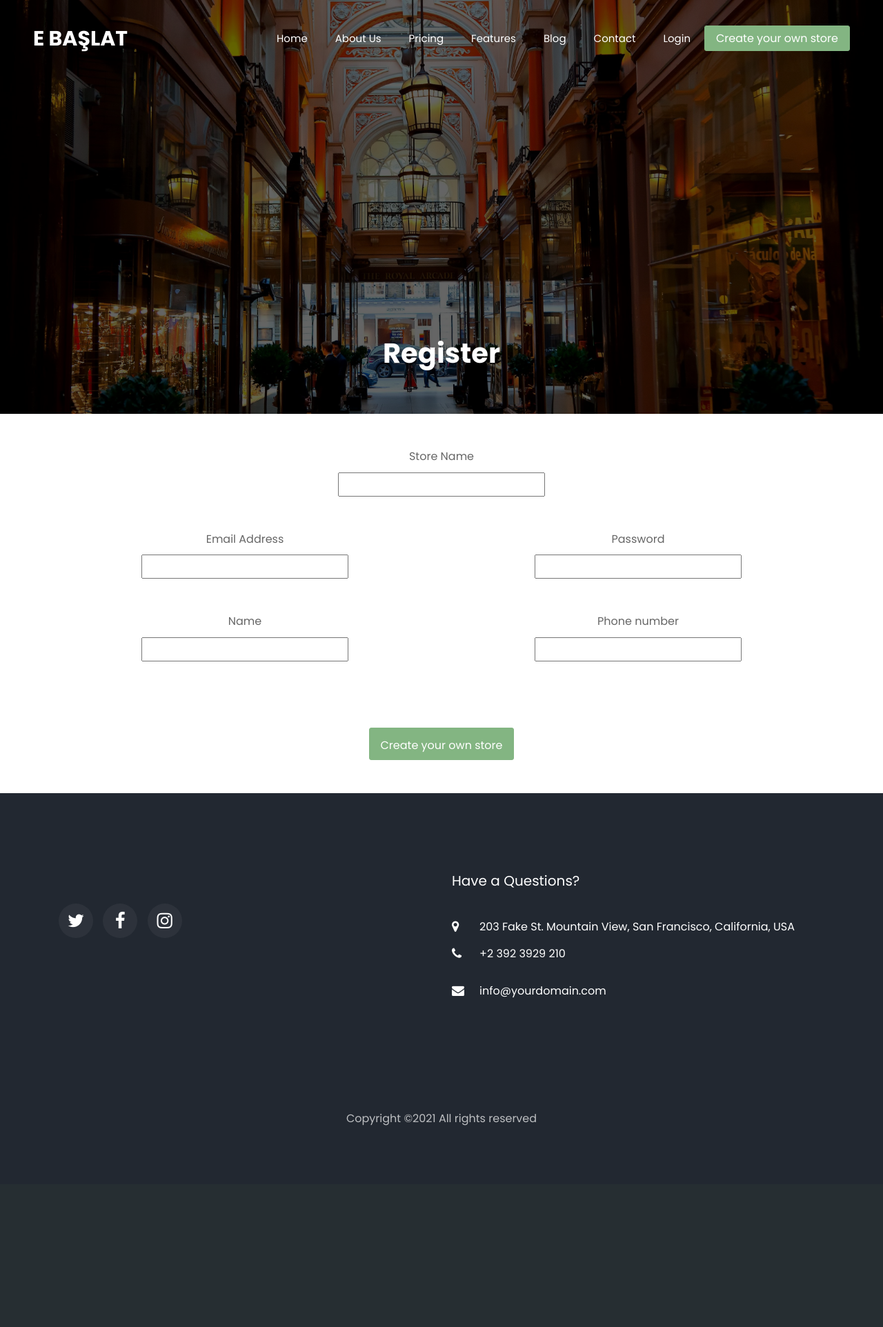
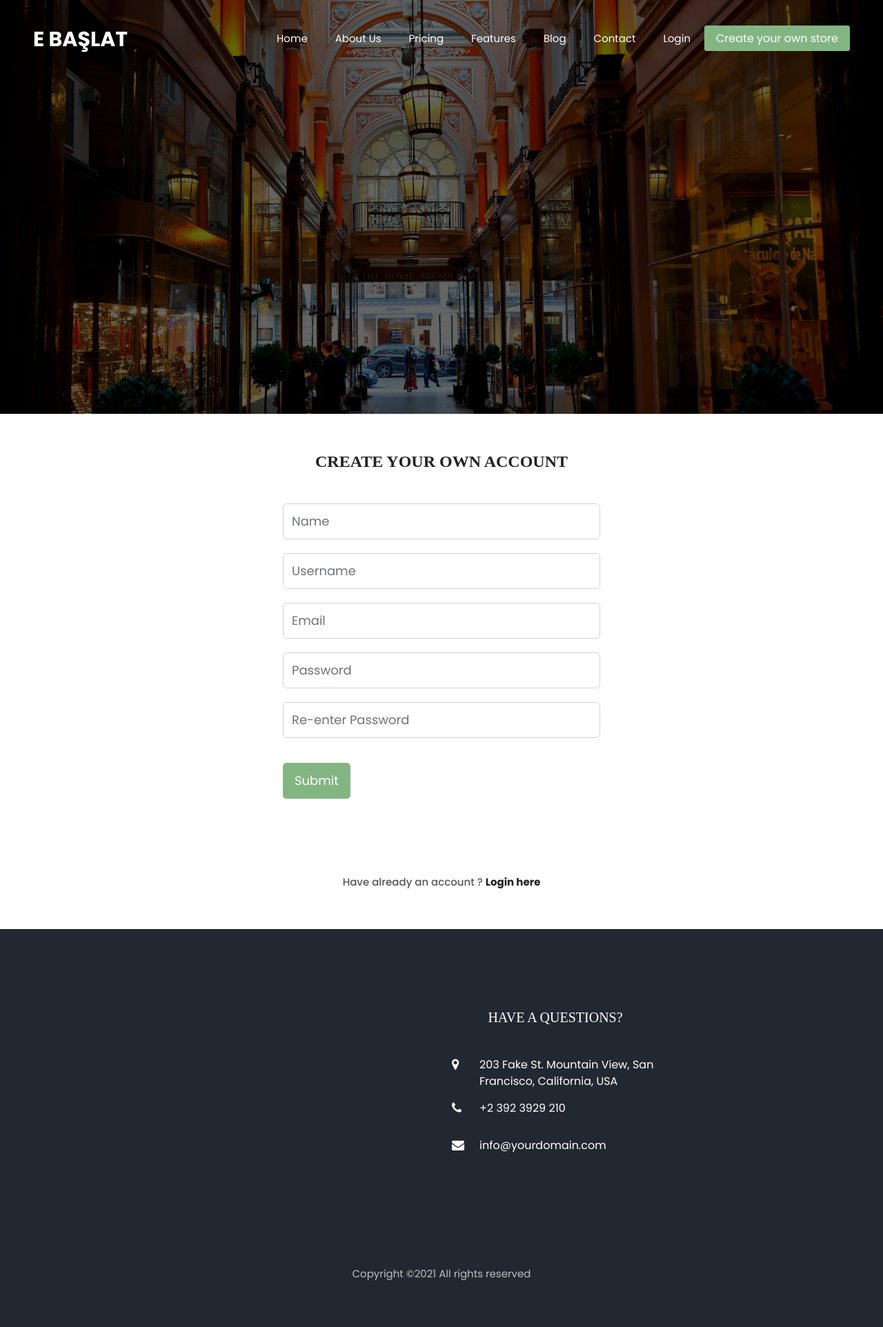
Before and after one commit to DevinnLabs/EBaslat, a Django app: page /register in a window 1280 px wide. Shown: the whole page at 69% size. Before the commit the page ends 1632 px from the top, so only its background shows below. Run offline with Django 3.2, Linux system fonts and the light colour scheme; some libraries are stand-ins or nearby versions; some web fonts are replaced.

Commit message:
registration page updated

```diff
--- a/Ebaslat/Ebaslat/settings.py
+++ b/Ebaslat/Ebaslat/settings.py
@@ -126,3 +126,5 @@
 STATICFILES_DIRS = [
     os.path.join(BASE_DIR, 'static')
 ]
+
+MEDIA_URL = '/images/'
--- /dev/null
+++ b/Ebaslat/main/forms.py
@@ -0,0 +1,8 @@
+from django.contrib.auth.forms import UserCreationForm
+from django import forms
+from django.contrib.auth.models import User
+
+class CreateUserForm(UserCreationForm):
+    class Meta:
+        model = User
+        fields = ['first_name', 'last_name','username', 'email', 'password1', 'password2']
--- a/Ebaslat/main/views.py
+++ b/Ebaslat/main/views.py
@@ -1,6 +1,10 @@
 from django.shortcuts import redirect, render
 from django.http import HttpResponse
 from django.contrib import auth, messages
+from django.contrib.auth import login
+from django.contrib.auth.models import User, auth
+from django.contrib.auth.forms import UserCreationForm
+from .forms import CreateUserForm
 
 # Create your views here.
 def home(request):
@@ -36,7 +40,34 @@
         return render(request, 'main/login.html')
 
 def register(request):
-    return render(request, 'main/register.html')
+    # if (request.method == 'POST'):
+    #     first_name = request.POST['first_name']
+    #     last_name = request.POST['last_name']
+    #     username = request.POST['username']
+    #     email = request.POST['email']
+    #     password = request.POST['password']
+    #     confirm_password = request.POST['confirm_password']
+
+    #     if (password == confirm_password):
+    #         if (User.objects.filter(username= username)):
+    #             pass
+    #         elif (User.objects.filter(email= email)):
+    #             pass
+    #         else:
+    #             user = User.objects.create_user(username= username, email= email, password= password, first_name= first_name, last_name= last_name)
+    #             user.save();
+
+    # else:
+    form = CreateUserForm()
+
+    if (request.method == 'POST'):
+        form = CreateUserForm(request.POST)
+        if (form.is_valid()):
+            form.save()
+            return redirect('dashboard/home')
+
+    context = {'form': form}
+    return render(request, 'main/register.html', context= context)
 
 def questionaire1(request):
     return render(request, 'main/questionaire1.html')
--- a/Ebaslat/static/css/style1.css
+++ b/Ebaslat/static/css/style1.css
@@ -1,3 +1,8 @@
+.button_row
+{
+width:fit-content;
+
+}
 .store_name {
     text-align: center;
     display: flex;
--- /dev/null
+++ b/Ebaslat/static/css/style_register.css
@@ -0,0 +1,343 @@
+/* @extend display-flex; */
+display-flex, .display-flex, .display-flex-center {
+  display: flex;
+  display: -webkit-flex; }
+
+/* @extend list-type-ulli; */
+list-type-ulli {
+  list-style-type: none;
+  margin: 0;
+  padding: 0; }
+
+/* Montserrat-300 - latin */
+@font-face {
+  font-family: 'Montserrat';
+  font-style: normal;
+  font-weight: 300;
+  src: url("../fonts/montserrat/Montserrat-Light.ttf");
+  /* IE9 Compat Modes */ }
+@font-face {
+  font-family: 'Montserrat';
+  font-style: normal;
+  font-weight: 400;
+  src: url("../fonts/montserrat/Montserrat-Regular.ttf");
+  /* IE9 Compat Modes */ }
+@font-face {
+  font-family: 'Montserrat';
+  font-style: italic;
+  font-weight: 400;
+  src: url("../fonts/montserrat/Montserrat-Italic.ttf");
+  /* IE9 Compat Modes */ }
+@font-face {
+  font-family: 'Montserrat';
+  font-style: normal;
+  font-weight: 500;
+  src: url("../fonts/montserrat/Montserrat-Medium.ttf");
+  /* IE9 Compat Modes */ }
+@font-face {
+  font-family: 'Montserrat';
+  font-style: normal;
+  font-weight: 600;
+  src: url("../fonts/montserrat/Montserrat-SemiBold.ttf");
+  /* IE9 Compat Modes */ }
+@font-face {
+  font-family: 'Montserrat';
+  font-style: normal;
+  font-weight: 700;
+  src: url("../fonts/montserrat/Montserrat-Bold.ttf");
+  /* IE9 Compat Modes */ }
+@font-face {
+  font-family: 'Montserrat';
+  font-style: italic;
+  font-weight: 700;
+  src: url("../fonts/montserrat/Montserrat-BoldItalic.ttf");
+  /* IE9 Compat Modes */ }
+@font-face {
+  font-family: 'Montserrat';
+  font-style: italic;
+  font-weight: 900;
+  src: url("../fonts/montserrat/montserrat-v12-latin-900.ttf"), url("../fonts/montserrat/montserrat-v12-latin-900.eot") format("embedded-opentype"), url("../fonts/montserrat/montserrat-v12-latin-900.svg") format("woff2"), url("../fonts/montserrat/montserrat-v12-latin-900.woff") format("woff"), url("../fonts/montserrat/montserrat-v12-latin-900.woff2") format("truetype"); }
+a:focus, a:active {
+  text-decoration: none;
+  outline: none;
+  transition: all 300ms ease 0s;
+  -moz-transition: all 300ms ease 0s;
+  -webkit-transition: all 300ms ease 0s;
+  -o-transition: all 300ms ease 0s;
+  -ms-transition: all 300ms ease 0s; }
+
+input, select, textarea {
+  outline: none;
+  appearance: unset !important;
+  -moz-appearance: unset !important;
+  -webkit-appearance: unset !important;
+  -o-appearance: unset !important;
+  -ms-appearance: unset !important; }
+
+input::-webkit-outer-spin-button, input::-webkit-inner-spin-button {
+  appearance: none !important;
+  -moz-appearance: none !important;
+  -webkit-appearance: none !important;
+  -o-appearance: none !important;
+  -ms-appearance: none !important;
+  margin: 0; }
+
+input:focus, select:focus, textarea:focus {
+  outline: none;
+  box-shadow: none !important;
+  -moz-box-shadow: none !important;
+  -webkit-box-shadow: none !important;
+  -o-box-shadow: none !important;
+  -ms-box-shadow: none !important; }
+
+input[type=checkbox] {
+  appearance: checkbox !important;
+  -moz-appearance: checkbox !important;
+  -webkit-appearance: checkbox !important;
+  -o-appearance: checkbox !important;
+  -ms-appearance: checkbox !important; }
+
+input[type=radio] {
+  appearance: radio !important;
+  -moz-appearance: radio !important;
+  -webkit-appearance: radio !important;
+  -o-appearance: radio !important;
+  -ms-appearance: radio !important; }
+
+img {
+  max-width: 100%;
+  height: auto; }
+
+figure {
+  margin: 0; }
+
+p {
+  margin-bottom: 0px;
+  font-size: 15px;
+  color: #777; }
+
+h2 {
+  line-height: 1.66;
+  margin: 0;
+  padding: 0;
+  font-weight: 900;
+  color: #222;
+  font-family: 'Montserrat';
+  font-size: 24px;
+  text-transform: uppercase;
+  text-align: center;
+  margin-bottom: 40px; }
+
+.clear {
+  clear: both; }
+
+.container {
+  width: 660px;
+  position: relative;
+  margin: 0 auto; }
+
+.display-flex {
+  justify-content: space-between;
+  -moz-justify-content: space-between;
+  -webkit-justify-content: space-between;
+  -o-justify-content: space-between;
+  -ms-justify-content: space-between;
+  align-items: center;
+  -moz-align-items: center;
+  -webkit-align-items: center;
+  -o-align-items: center;
+  -ms-align-items: center; }
+
+.display-flex-center {
+  justify-content: center;
+  -moz-justify-content: center;
+  -webkit-justify-content: center;
+  -o-justify-content: center;
+  -ms-justify-content: center;
+  align-items: center;
+  -moz-align-items: center;
+  -webkit-align-items: center;
+  -o-align-items: center;
+  -ms-align-items: center; }
+
+.position-center {
+  position: absolute;
+  top: 50%;
+  left: 50%;
+  transform: translate(-50%, -50%);
+  -moz-transform: translate(-50%, -50%);
+  -webkit-transform: translate(-50%, -50%);
+  -o-transform: translate(-50%, -50%);
+  -ms-transform: translate(-50%, -50%); }
+
+.signup-content {
+  background: #fff;
+  border-radius: 10px;
+  -moz-border-radius: 10px;
+  -webkit-border-radius: 10px;
+  -o-border-radius: 10px;
+  -ms-border-radius: 10px;
+  padding: 50px 85px; }
+
+.form-group {
+  overflow: hidden;
+  margin-bottom: 20px; }
+
+.form-input {
+  width: 100%;
+  border: 1px solid #ebebeb;
+  border-radius: 5px;
+  -moz-border-radius: 5px;
+  -webkit-border-radius: 5px;
+  -o-border-radius: 5px;
+  -ms-border-radius: 5px;
+  padding: 17px 20px;
+  box-sizing: border-box;
+  font-size: 14px;
+  font-weight: 500;
+  color: #222; }
+  .form-input::-webkit-input-placeholder {
+    color: #999; }
+  .form-input::-moz-placeholder {
+    color: #999; }
+  .form-input:-ms-input-placeholder {
+    color: #999; }
+  .form-input:-moz-placeholder {
+    color: #999; }
+  .form-input::-webkit-input-placeholder {
+    font-weight: 500; }
+  .form-input::-moz-placeholder {
+    font-weight: 500; }
+  .form-input:-ms-input-placeholder {
+    font-weight: 500; }
+  .form-input:-moz-placeholder {
+    font-weight: 500; }
+  .form-input:focus {
+    border: 1px solid transparent;
+    -webkit-border-image-source: -webkit-linear-gradient(to right, #9face6, #74ebd5);
+    -moz-border-image-source: -moz-linear-gradient(to right, #9face6, #74ebd5);
+    -o-border-image-source: -o-linear-gradient(to right, #9face6, #74ebd5);
+    border-image-source: linear-gradient(to right, #9face6, #74ebd5);
+    -webkit-border-image-slice: 1;
+    border-image-slice: 1;
+    border-radius: 5px;
+    -moz-border-radius: 5px;
+    -webkit-border-radius: 5px;
+    -o-border-radius: 5px;
+    -ms-border-radius: 5px;
+    background-origin: border-box;
+    background-clip: content-box, border-box; }
+    .form-input:focus::-webkit-input-placeholder {
+      color: #222; }
+    .form-input:focus::-moz-placeholder {
+      color: #222; }
+    .form-input:focus:-ms-input-placeholder {
+      color: #222; }
+    .form-input:focus:-moz-placeholder {
+      color: #222; }
+
+.form-submit {
+  width: 100%;
+  border-radius: 5px;
+  -moz-border-radius: 5px;
+  -webkit-border-radius: 5px;
+  -o-border-radius: 5px;
+  -ms-border-radius: 5px;
+  padding: 17px 20px;
+  box-sizing: border-box;
+  font-size: 14px;
+  font-weight: 700;
+  color: #fff;
+  text-transform: uppercase;
+  border: none;
+  background-image: -moz-linear-gradient(to left, #74ebd5, #9face6);
+  background-image: -ms-linear-gradient(to left, #74ebd5, #9face6);
+  background-image: -o-linear-gradient(to left, #74ebd5, #9face6);
+  background-image: -webkit-linear-gradient(to left, #74ebd5, #9face6);
+  background-image: linear-gradient(to left, #74ebd5, #9face6); }
+
+input[type=checkbox]:not(old) {
+  width: 2em;
+  margin: 0;
+  padding: 0;
+  font-size: 1em;
+  display: none; }
+
+input[type=checkbox]:not(old) + label {
+  display: inline-block;
+  margin-top: 7px;
+  margin-bottom: 25px; }
+
+input[type=checkbox]:not(old) + label > span {
+  display: inline-block;
+  width: 13px;
+  height: 13px;
+  margin-right: 15px;
+  margin-bottom: 3px;
+  border: 1px solid #ebebeb;
+  border-radius: 2px;
+  -moz-border-radius: 2px;
+  -webkit-border-radius: 2px;
+  -o-border-radius: 2px;
+  -ms-border-radius: 2px;
+  background: white;
+  background-image: -moz-linear-gradient(white, white);
+  background-image: -ms-linear-gradient(white, white);
+  background-image: -o-linear-gradient(white, white);
+  background-image: -webkit-linear-gradient(white, white);
+  background-image: linear-gradient(white, white);
+  vertical-align: bottom; }
+
+input[type=checkbox]:not(old):checked + label > span {
+  background-image: -moz-linear-gradient(white, white);
+  background-image: -ms-linear-gradient(white, white);
+  background-image: -o-linear-gradient(white, white);
+  background-image: -webkit-linear-gradient(white, white);
+  background-image: linear-gradient(white, white); }
+
+input[type=checkbox]:not(old):checked + label > span:before {
+  content: '\f26b';
+  display: block;
+  color: #222;
+  font-size: 11px;
+  line-height: 1.2;
+  text-align: center;
+  font-family: 'Material-Design-Iconic-Font';
+  font-weight: bold; }
+
+.label-agree-term {
+  font-size: 12px;
+  font-weight: 600;
+  color: #555; }
+
+.term-service {
+  color: #555; }
+
+.loginhere {
+  color: #555;
+  font-weight: 500;
+  text-align: center;
+  margin-top: 91px;
+  margin-bottom: 5px; }
+
+.loginhere-link {
+  font-weight: 700;
+  color: #222; }
+
+.field-icon {
+  float: right;
+  margin-right: 17px;
+  margin-top: -32px;
+  position: relative;
+  z-index: 2;
+  color: #555; }
+
+@media screen and (max-width: 768px) {
+  .container {
+    width: calc(100% - 40px);
+    max-width: 100%; } }
+@media screen and (max-width: 480px) {
+  .signup-content {
+    padding: 50px 25px; } }
+
+/*# sourceMappingURL=style.css.map */
--- /dev/null
+++ b/Ebaslat/static/js/register.js
@@ -0,0 +1,14 @@
+(function($) {
+
+    $(".toggle-password").click(function() {
+
+        $(this).toggleClass("zmdi-eye zmdi-eye-off");
+        var input = $($(this).attr("toggle"));
+        if (input.attr("type") == "password") {
+          input.attr("type", "text");
+        } else {
+          input.attr("type", "password");
+        }
+      });
+
+})(jQuery);
--- a/Ebaslat/templates/main/base.html
+++ b/Ebaslat/templates/main/base.html
@@ -29,6 +29,13 @@
     <link rel="stylesheet" href="https://pro.fontawesome.com/releases/v5.10.0/css/all.css"
         integrity="sha384-AYmEC3Yw5cVb3ZcuHtOA93w35dYTsvhLPVnYs9eStHfGJvOvKxVfELGroGkvsg+p" crossorigin="anonymous" />
     <script src="https://kit.fontawesome.com/a076d05399.js"></script>
+
+    {% comment %} <link rel="stylesheet" href="https://stackpath.bootstrapcdn.com/bootstrap/4.1.3/css/bootstrap.min.css"
+        integrity="sha384-MCw98/SFnGE8fJT3GXwEOngsV7Zt27NXFoaoApmYm81iuXoPkFOJwJ8ERdknLPMO" crossorigin="anonymous">
+
+    <script src="https://ajax.googleapis.com/ajax/libs/jquery/3.3.1/jquery.min.js"></script> {% endcomment %}
+
+    <link rel="stylesheet" href="{% static 'css/style_register.css' %}">
 
     <title>E Başlat</title>
 
@@ -63,6 +70,7 @@
     <script src="{%static 'js/aos.js' %}"></script>
     <script src="{%static 'js/jquery.animateNumber.min.js' %}"></script>
     <script src="{%static 'js/scrollax.min.js' %}"></script>
+    {% block script %}{% endblock script %}
     <script
         src="https://maps.googleapis.com/maps/api/js?key=AIzaSyBVWaKrjvy3MaE7SQ74_uJiULgl1JY0H2s&sensor=false"></script>
     <script src="{%static 'js/google-map.js' %}"></script>
--- a/Ebaslat/templates/main/register.html
+++ b/Ebaslat/templates/main/register.html
@@ -19,55 +19,72 @@
 <section>
     <div class="container-scroller">
         <div class="container-fluid page-body-wrapper full-page-wrapper">
-                <!-- <div class="content-wrapper d-flex align-items-center auth px-0"> -->
-                <div class="row py-5">
-                    <div class="col-7 m-auto">
-                        <div class="store_name">
-                            <label class="store_label">Store Name</label>
-                            <input type="text" class="store_input">
+
+            <form action="register" method="POST">
+                {% csrf_token %}
+
+                <section class="signup">
+                    <div class="container">
+                        <div class="signup-content">
+                            <h2>Create Your Own account</h2>
+                            <div class="form-group">
+                                {{form.first_name }}
+                            </div>
+                            <div class="form-group">
+                                {{form.last_name }}
+                            </div>
+                            <div class="form-group">
+                                {{form.email }}
+                            </div>
+                            <div class="form-group">
+                                {{form.password1 }}
+                            </div>
+                            <div class="form-group">
+                                {{form.password2}}
+                            </div>
+
+                            <div class="row py-3 button_row">
+                                <div class="col-12 text-center">
+                                    <input type="submit"
+                                        class="btn btn-block btn-primary btn-lg font-weight-medium auth-form-btn m-auto"
+                                        name="Create User">
                                 </div>
                             </div>
-                </div>
-                <div class="container pb-5">
-                    <div class="row d-flex">
-                        <div class="col-md-5 m-auto">
-                            <div class="store_name">
-                                <label>Email Address</label>
-                                <input type="email" class="email_input">
+                            <p class="loginhere">
+                                Have already an account ? <a href="login" class="loginhere-link">Login here</a>
+                            </p>
                         </div>
                     </div>
-                        <div class="col-md-5 m-auto">
-                            <div class="store_name">
-                                <label>Password</label>
-                                <input type="password" class="pwd_input">
-                            </div>
-                        </div>
-                    </div>
-                    <div class="row py-5">
-                        <div class="col-md-5 m-auto">
-                            <div class="store_name">
-                                <label>Name</label>
-                                <input type="text" class="name_input">
-                            </div>
-                        </div>
-                        <div class="col-md-5 m-auto">
-                            <div class="store_name">
-                                <label>Phone number</label>
-                                <input type="tel" class="num_input">
-                            </div>
-                        </div>
-                    </div>
-                </div>
-                <div class="row pb-5 button_row">
-                    <div class="col-12 text-center">
-                        <button class="btn btn-block btn-primary btn-lg font-weight-medium auth-form-btn m-auto"><a
-                                href="questionaire1">Create your own store</a></button>
-                    </div>
-                </div>
+                </section>
+            </form>
             <!-- content-wrapper ends -->
         </div>
         <!-- page-body-wrapper ends -->
     </div>
     <!-- container-scroller -->
 
+    <!-- //Query All input fields -->
+
+</section>
+
 {% endblock content %}
+
+{% block script %}
+
+<script>
+    var form_fields = document.getElementsByTagName('input')
+    form_fields[1].placeholder = 'Name';
+    form_fields[2].placeholder = 'Username';
+    form_fields[3].placeholder = 'Email';
+    form_fields[4].placeholder = 'Password';
+    form_fields[5].placeholder = 'Re-enter Password';
+
+
+    for (var field in form_fields) {
+        form_fields[field].className += ' form-control'
+    }
+</script>
+<script src="{% static 'vendor/jquery/jquery.min.js' %}"></script>
+<script src="{% static 'js/register.js' %}"></script>
+
+{% endblock script %}
```
Also changed, not shown: Ebaslat/dashboard/admin.py (+11 -2 lines), Ebaslat/dashboard/models.py (+98 -7 lines), Ebaslat/dashboard/migrations/0004_delete_product.py (added), Ebaslat/dashboard/migrations/0005_product_productvariant.py (added), Ebaslat/dashboard/migrations/0006_auto_20210121_1805.py (added), Ebaslat/dashboard/migrations/0007_auto_20210121_1806.py (added), Ebaslat/dashboard/migrations/0008_store.py (added), Ebaslat/dashboard/migrations/0009_auto_20210122_1327.py (added), Ebaslat/dashboard/migrations/0010_store.py (added), Ebaslat/static/images/checked.gif (added), Ebaslat/static/images/unchecked.gif (added). Lines whose indentation alone changed are shown as unchanged.
